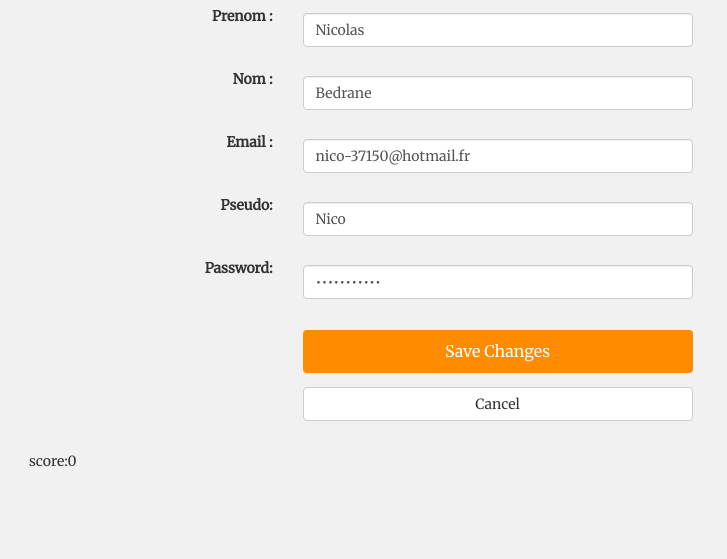
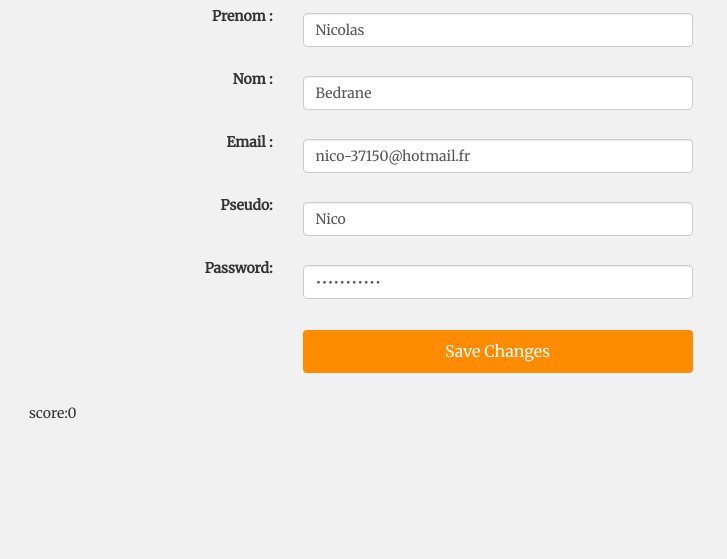
Before and after one commit to Nydareld/IaGameServer, a Flask app: page /myprofil/ in a window 1280 px wide. Shown: the part 220-779 px from the top of the page, without its empty margins (0-727 px from the left). Run offline with Flask 2, Linux system fonts and the light colour scheme; a user stored in the database is signed in; some libraries are stand-ins or nearby versions.

Commit message:
modif du formulaire

```diff
--- a/CodIa/tuto/templates/profile.html
+++ b/CodIa/tuto/templates/profile.html
@@ -52,7 +52,7 @@
           <div class="col-md-8">
             <input class="btn btn-primary" value="Save Changes" type="submit">
             <span></span>
-            <input class="btn btn-default" value="Cancel" type="reset">
+
           </div>
         </div>
       </form>
```
